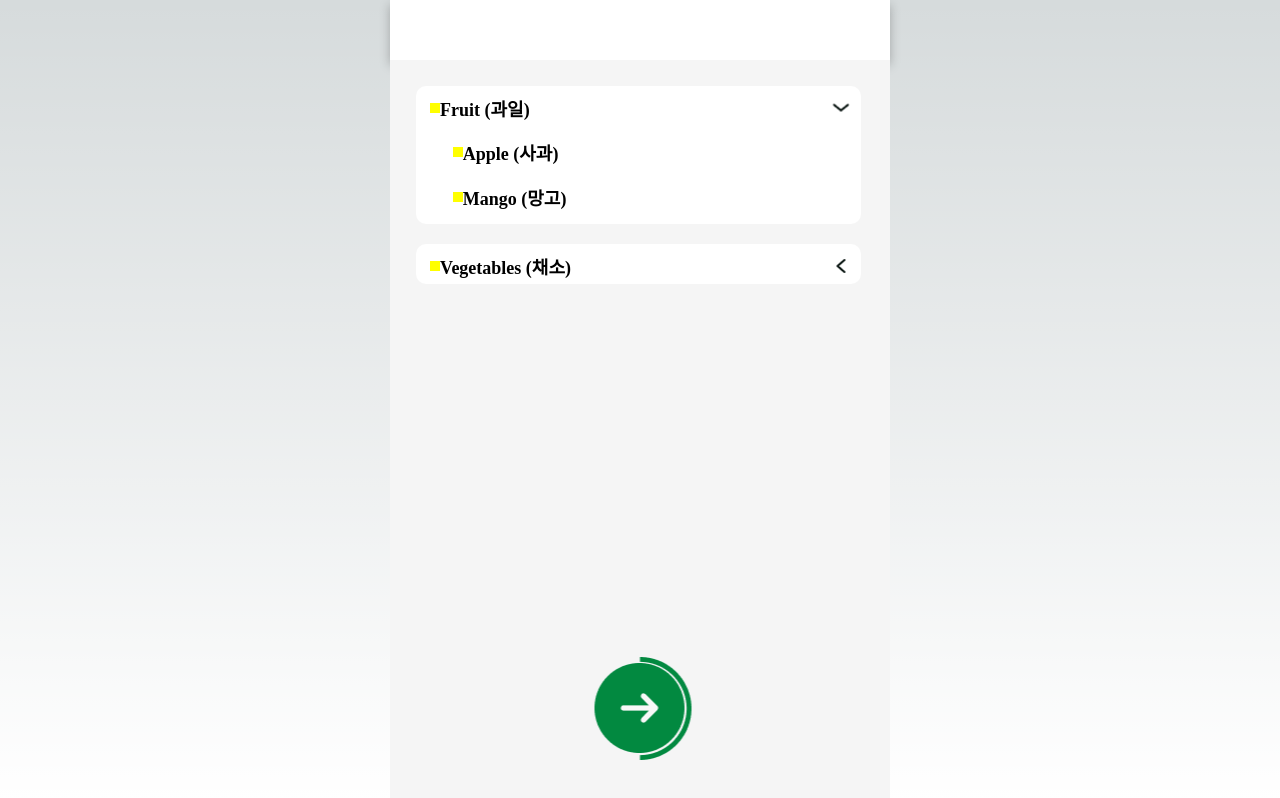
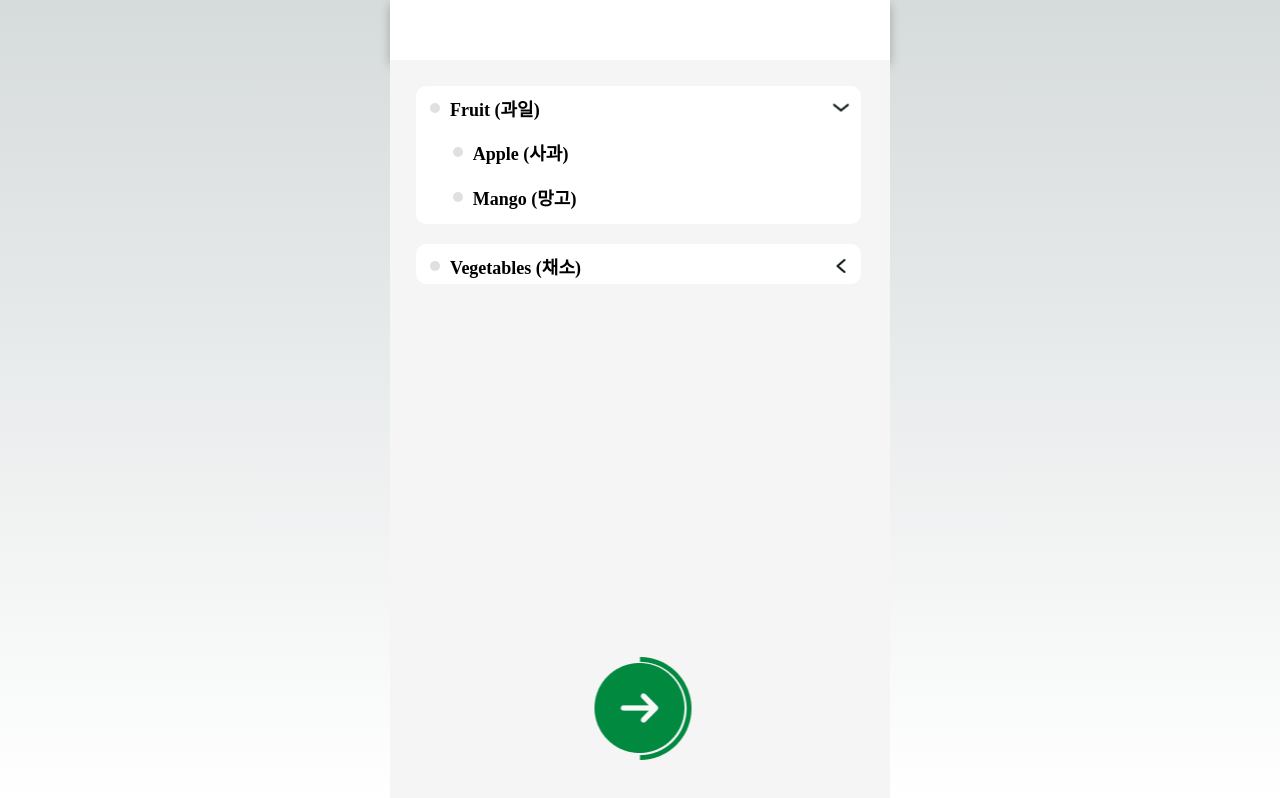
Before and after one commit to Capstone-2024-1/frontend, a Next.js app: page /register/ingredient in a window 1280 px wide. Both pictures are taken after a click on the element 840 px from the left and 108 px from the top of the page. Built offline with nearby package versions, Linux system fonts and the light colour scheme.

Commit message:
feat: 재료 선택 기 (#3)

```diff
--- a/src/components/register/IngredientContainer.tsx
+++ b/src/components/register/IngredientContainer.tsx
@@ -1,5 +1,6 @@
 import { Box, FormControl, FormControlLabel, Radio } from "@mui/material";
 import { useEffect, useState } from "react";
+import IngredientItem from "./IngredientItem";
 
 interface IngredientContainerProps {
   english: string;
@@ -10,31 +11,11 @@ interface IngredientContainerProps {
 
 const IngredientContainer: React.FC<IngredientContainerProps> = ({ english, korean, children, depth }) => {
   const [open, setOpen] = useState<boolean>(false);
-  const handleToggle = () => {
-    console.log(open);
-    setOpen(!open);
-  }
-  const handleArrow = () => {
-    if(open)return `url(/images/arrow-down.png)`;
-    else return `url(/images/arrow-left.png)`;
-  }
+
   return (
     <Box sx={containerStyle}>
-      <Box sx={{display: 'flex', alignItems: 'center', justifyContent: 'space-between'}}>
-        <Box sx={{display: 'flex', alignItems: 'center', paddingRight: '10px'}}>
-        <Box sx={{width: '10px', height: '10px', bgcolor: 'yellow',}}></Box>
-          {english} ({korean})
-        </Box>
-        {
-        (depth === 0 || depth === 1 && children) &&
-        <Box sx={{
-          backgroundImage: handleArrow(),
-          width: '30px', height: '30px', backgroundPosition: 'center'}}
-          onClick={handleToggle}/>
-        }
-
-      </Box>
-        {open && children && <div>{children}</div>}
+      <IngredientItem english={english} korean={korean} children={children} depth={depth} open={open} setOpen={setOpen}/>
+      {open && children && <div>{children}</div>}
     </Box>
     );
 };
--- /dev/null
+++ b/src/components/register/IngredientItem.tsx
@@ -0,0 +1,55 @@
+import { setColor } from '@/utils/setColor';
+import { Box } from '@mui/material'
+import React, { useState } from 'react'
+
+interface IngredientContainerProps {
+  english: string;
+  korean: string;
+  children?: React.ReactNode;
+  depth: number;
+  open: boolean;
+  setOpen: (value: boolean) => void;
+}
+
+const IngredientItem: React.FC<IngredientContainerProps> = ({ english, korean, children, depth, open, setOpen }) => {
+  const [check, setCheck] = useState<boolean>(false);
+  const handleToggle = () => {
+    console.log(open);
+    setOpen(!open);
+  }
+
+  const handleCheck = () => {
+    setCheck(!check);
+  }
+
+  const handleColor = () => {
+    if(check)return setColor('main');
+    else return setColor('grey');
+  }
+
+
+
+  const handleArrow = () => {
+    if(open)return `url(/images/arrow-down.png)`;
+    else return `url(/images/arrow-left.png)`;
+  }
+
+  return (
+    <Box sx={{display: 'flex', alignItems: 'center', justifyContent: 'space-between'}}>
+      <Box sx={{display: 'flex', alignItems: 'center', paddingRight: '10px'}}>
+      <Box sx={{width: '10px', height: '10px', bgcolor: handleColor(),marginRight: '10px', borderRadius: '10px'}} onClick={handleCheck}></Box>
+        {english} ({korean})
+      </Box>
+      {
+        (depth === 0 || depth === 1 && children) &&
+        <Box sx={{
+          backgroundImage: handleArrow(),
+          width: '30px', height: '30px', backgroundPosition: 'center'}}
+          onClick={handleToggle}/>
+        }
+
+      </Box>
+  )
+}
+
+export default IngredientItem
--- a/src/utils/setColor.ts
+++ b/src/utils/setColor.ts
@@ -4,4 +4,5 @@ export const setColor = (name: string) => {
     else if(name === "background")return "#F5F5F5";
     else if(name === "emphasize")return '#07CA61';
     else if(name === "lightGrey")return '#F5F5F5';
+    else if(name === "grey")return '#E0E0E0';
 }
```
